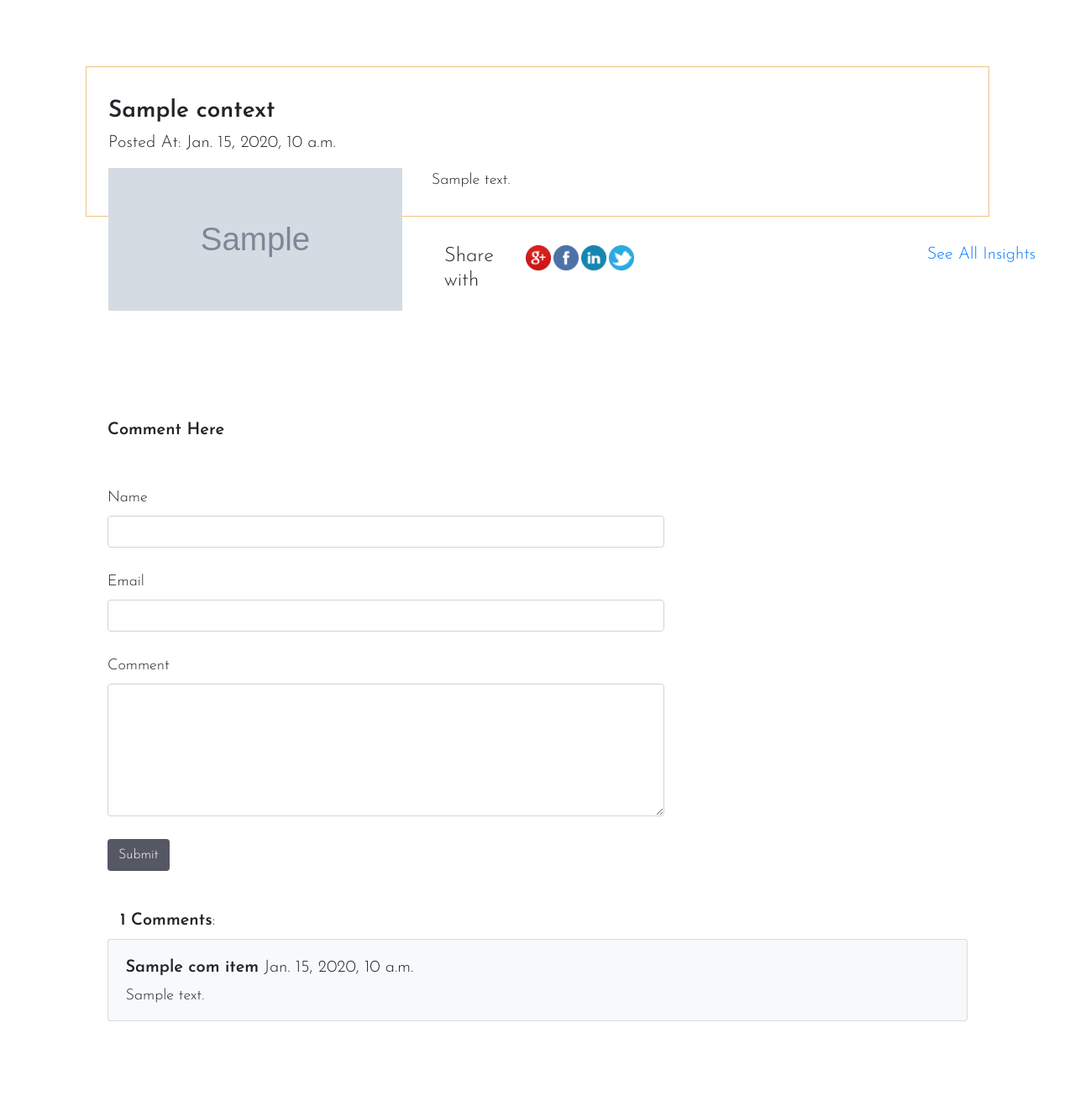
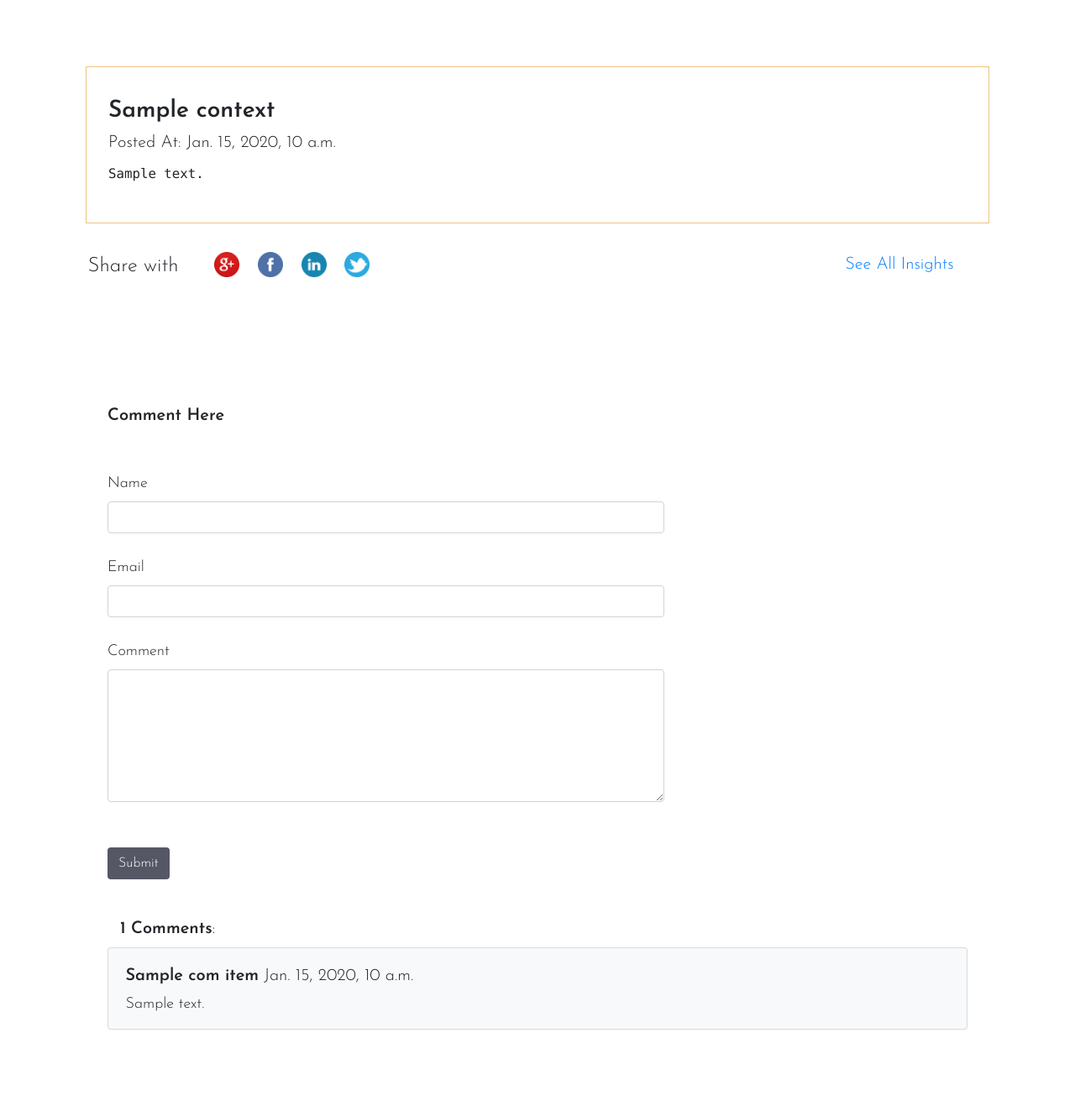
Before and after one commit to aalok-kumar-yadav/patel_jesalpura, a Django app: template admin_webapp/templates/blogDescription.html in a window 1280 px wide. Shown: the part 638-1968 px from the top of the page at 84% size. Run offline with Django 3.2, Linux system fonts and the light colour scheme; the template is opened without the code that fills it: most values are stand-ins (such as "Sample title", 1, 10 or a date in 2020); grey boxes marked "Sample" are stand-in pictures; some libraries are stand-ins or nearby versions.

Commit message:
captcha is added

```diff
--- a/admin_webapp/templates/blogDescription.html
+++ b/admin_webapp/templates/blogDescription.html
@@ -47,6 +47,7 @@
 
 		    <script src="{% static 'js/jssor.slider-27.1.0.min.js' %}" type="text/javascript"></script>
 
+		<script src='https://www.google.com/recaptcha/api.js'></script>
 
 	<!-- End of this script -->
 
@@ -81,11 +82,11 @@
 			<h5>Posted At: {{context.blogPostDateTime}}</h5>
 		</div>
 
-<p><img src=" {{context.blogImage}} " class="blogImage_class" alt="Pineapple" >
+<!--<p><img src=" {{context.blogImage}} " class="blogImage_class" alt="Pineapple" >-->
 
 
-</p>
-		{{context.blogDescription}}
+<!--</p>-->
+		<pre style="">{{context.blogDescription}}</pre>
 
 		</div>
 	<div style="margin-left:7%" class="row">
@@ -107,7 +108,7 @@
 			<img src="{% static 'images/twitter.png' %}"  style="width:30px"></a>
 		</div>
 
-		<div class="7" style="margin-left:43%;margin-top: 0.9%;"> <a href="bloghome/"><h5>See All Insights </h5></a></div>
+		<div class="7" style="margin-left:43%;margin-top: 0.9%;"> <a href="bloghome"><h5>See All Insights </h5></a></div>
 
 	</div>
 
@@ -139,6 +140,9 @@
 			 <label>Comment</label>
           <textarea rows="6" cols="40" name="comment" class="form-control "></textarea>
 
+	<div class="g-recaptcha" data-sitekey="6LeQo2IUAAAAAK-szFFpcMdQGYxDcmQHwTRG_znY"></div>
+
+			<br>
 			<div class="comment_div_button_class"><button class="btn default comment_button_class">Submit</button></div>
 
         </div>
--- a/index/static/css/style.css
+++ b/index/static/css/style.css
@@ -795,6 +795,10 @@ margin-top:1%;
 
 }
 
+pre {
+
+}
+
 .blog_details_class{
 
 margin: 8% !important;
```
Also changed, not shown: admin_webapp/views.py (+4 -4 lines), index/views.py (+2 -0 lines), db.sqlite3, 3 other files.
